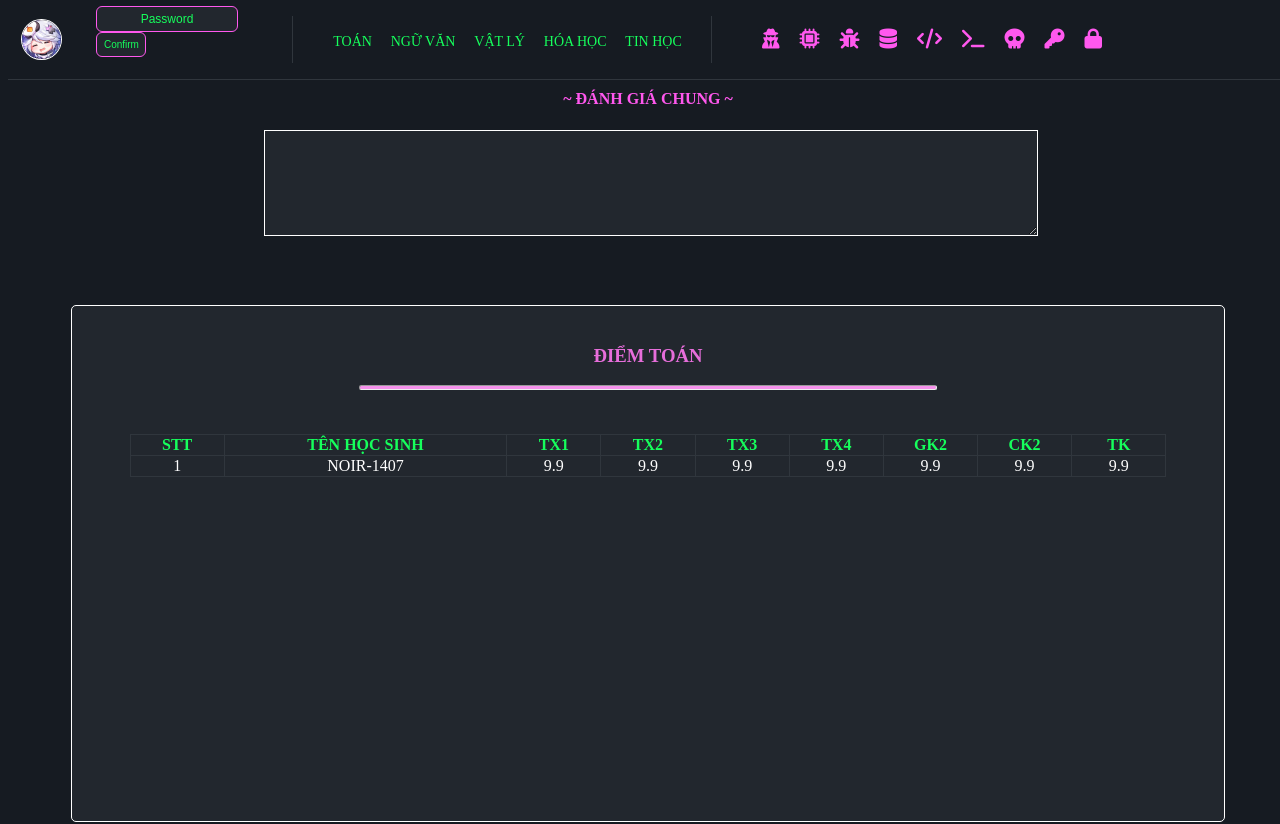
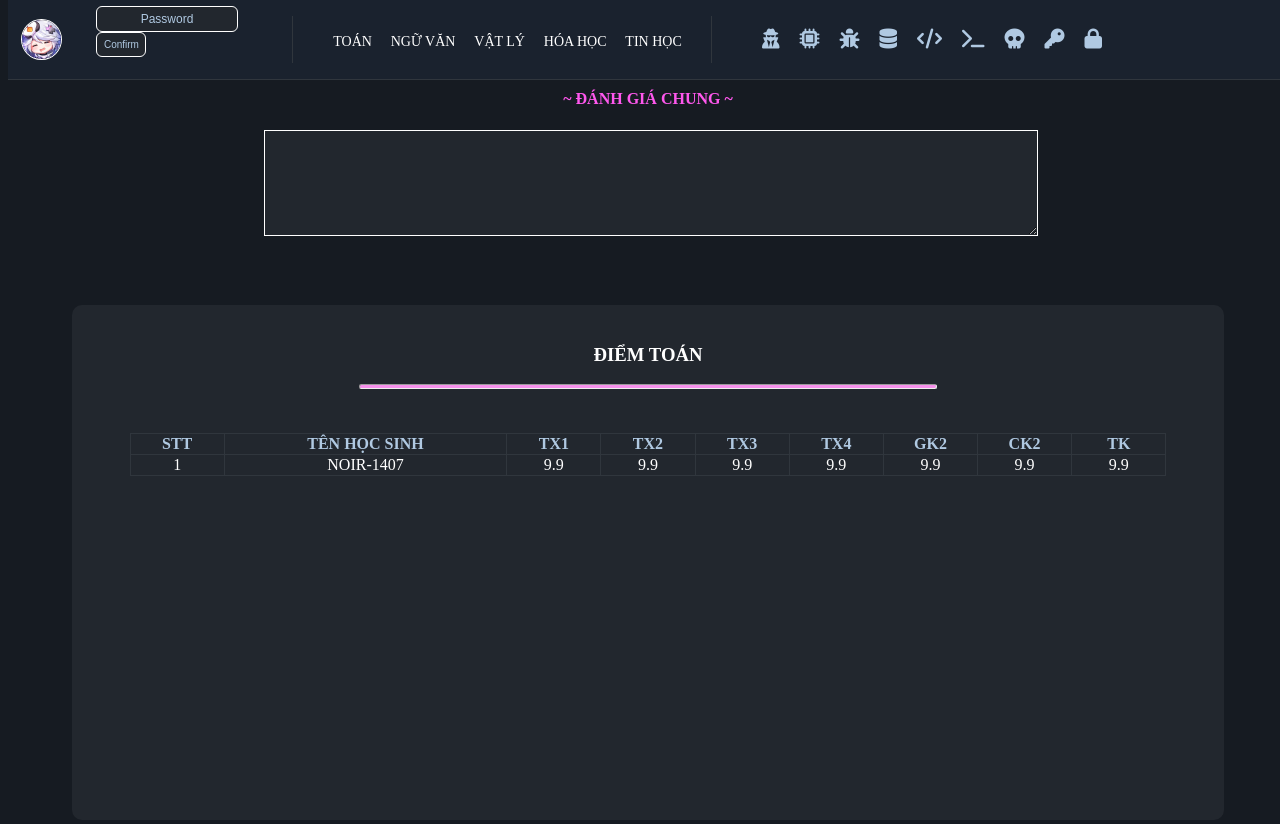
Before and after one commit to megatron103/FIRST1407, a plain HTML site: page index.html in a window 1280 px wide. Shown: the top 824 px of the page. Drawn offline with Linux system fonts and the light colour scheme; no server answers; grey boxes are pictures that could not be loaded.

Commit message:
Update style.css

```diff
--- a/style.css
+++ b/style.css
@@ -13,7 +13,6 @@ html,body{
     width: 100%;
     height: 10%;
     top: 0;
-    background-color: #161b22;
 }
 /* fff */
 .wraperlop .lop1 {
@@ -21,7 +20,7 @@ html,body{
     width: 55%;
     align-items: center;
     justify-content: space-between;
-    background-color: #161b22;
+    background-color: #1a222e;
     border-bottom: 1px solid #30363d;
 }
 .Khung{
@@ -58,15 +57,15 @@ input{
 }
 #password,#password1 {
     margin-top: 3%;
-    border: 1px solid #ff58ee;
+    border: 1px solid #ffffff;
     border-radius: 6px;
     background-color:  #22272e;
-    color: #16ff5c;
+    color: #b0c9e2;
     outline: none;
     transition: border 0.3s ease-in-out;
 }
 #password::placeholder, #password1::placeholder {
-    color: #16ff5c;
+    color: #b0c9e2;
 }
 #main_menu{
     width: 64%;
@@ -81,20 +80,20 @@ input{
     list-style: none;
 }
 #you ul li a {
-    color: #16ff5c;
+    color: #ffffff;
     text-decoration: none;
     font-size: 14px;
     transition: color 0.2s;
 }
 #you ul li a:hover {
-    color: #58f9ff;
+    color: #ff58ee;
 }
 /* fff */
 .wraperlop .lop2 {
     display: flex;
     align-items: center;
     width: 45%;
-    background-color: #161b22;
+    background-color: #1a222e;
     border-bottom: 1px solid#30363d ;
 }
 #info-box{width: 70%;}
@@ -104,7 +103,7 @@ input{
     gap: 20px;
 }
 li #icon {
-    color: #ff58ee;
+    color: #b0c9e2;
     border: none;
     background: transparent;
     font-size: 20px;
@@ -134,19 +133,19 @@ button {
     width: 50px;
     height: 25px;
     background-color:  #22272e;
-    color: #16ff5c;
+    color: #b0c9e2;
     outline: none;
     border-radius: 6px;
     font-size: 10px;
     cursor: pointer;
     transition: background 0.2s;
-    border: 1px solid #ff58ee;
+    border: 1px solid #ffffff;
 }
 button:hover {
     background-color: #000000;
 }
 button:active {
-    background-color: #58b1ff;
+    background-color: #000000;
 }
 .bos1bos2{
     width: 100%;
@@ -162,22 +161,22 @@ button:active {
     justify-self: center;
     overflow-y: auto;
     background-color: #22272e;
-    border: 1px solid #ffffff;
+    /* border: 1px solid #ffffff; */
     align-items: center;
     max-height:70%;
     padding-bottom: 35px;
-    border-radius: 5px;
+    border-radius: 10px;
 }
 .student-name{
     width: 15%;
 }
 h3{
-    color: #e76edb ;
+    color: #ffffff ;
     text-align: center;
     padding-top: 20px;
 }
 table{
-    border:1px solid rgb(253, 173, 240);
+    border:1px solid rgb(255, 255, 255);
     width: 90%;
     display: center ;
     border-collapse: collapse;
@@ -185,7 +184,7 @@ table{
 }
 th{
     text-align: center;
-    color:  #16ff5c;
+    color:  #b0c9e2;
     border: 1px solid #30363d;
 }
 td{
```
